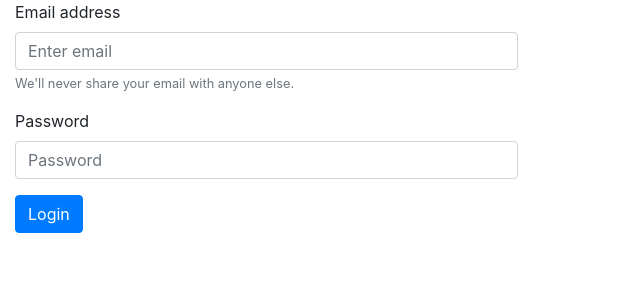
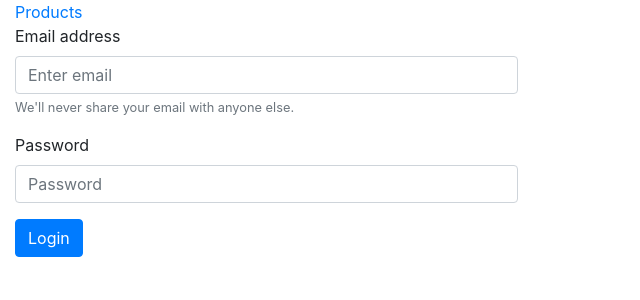
Before and after one commit to milutinvelisic/test-for-citrus-systems-php-position, a PHP site: template app/views/pages/login.php in a window 1280 px wide. Shown: the top 300 px of the page, without its empty margins (0-640 px from the left). Run offline with PHP 8.4, Linux system fonts and the light colour scheme; the template is opened without the code that fills it, so the values that code supplies are empty.

Commit message:
Add files via upload

```diff
--- a/app/views/pages/login.php
+++ b/app/views/pages/login.php
@@ -1,6 +1,7 @@
 <div class="container-fluid">
     <div class="row">
         <div class="col-md-5">
+            <a href="index.php?page=products">Products</a>
             <form method="post" action="index.php?page=doLogin">
                 <div class="form-group">
                     <label for="exampleInputEmail1">Email address</label>
```
Also changed, not shown: app/config/database.php (line endings or trailing spaces), app/config/setup.php (line endings or trailing spaces), app/controllers/CommentController.php (line endings or trailing spaces), app/controllers/Controller.php (line endings or trailing spaces), app/controllers/LoginController.php (line endings or trailing spaces), app/controllers/ProductController.php (line endings or trailing spaces), app/models/Comment.php (line endings or trailing spaces), app/models/Database.php (line endings or trailing spaces), app/models/Product.php (line endings or trailing spaces), app/models/User.php (line endings or trailing spaces), app/routes/web.php (line endings or trailing spaces), app/views/fixed/footer.php (line endings or trailing spaces), app/views/fixed/header.php (line endings or trailing spaces), app/views/pages/product.php (line endings or trailing spaces).
